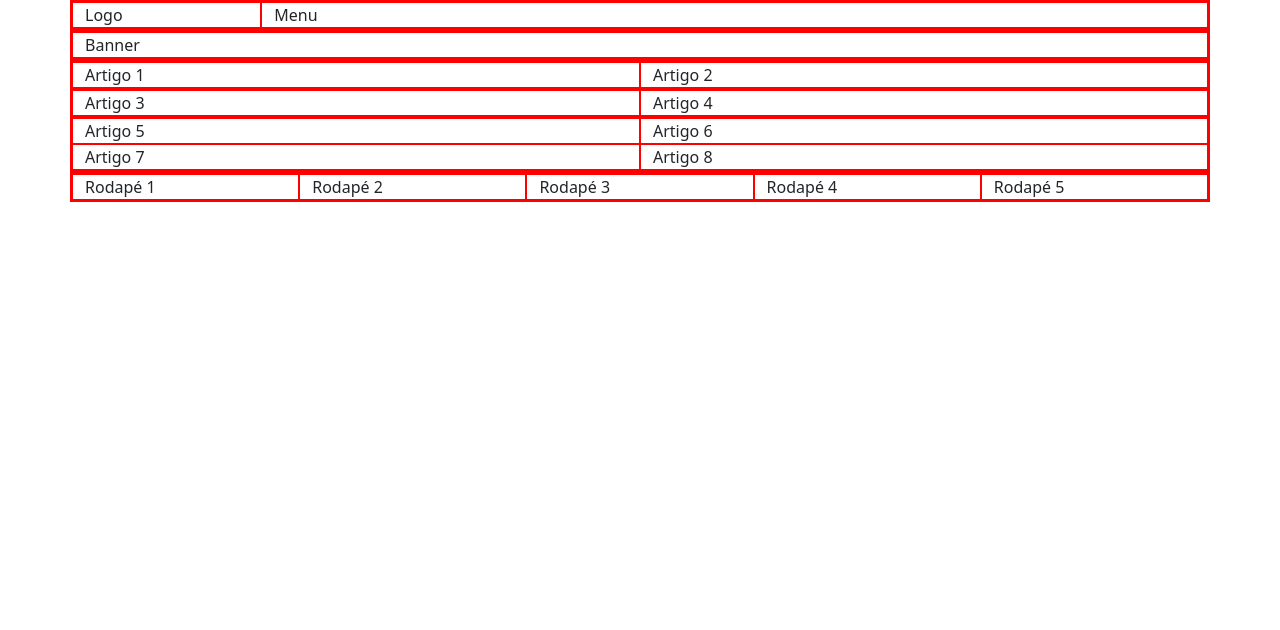
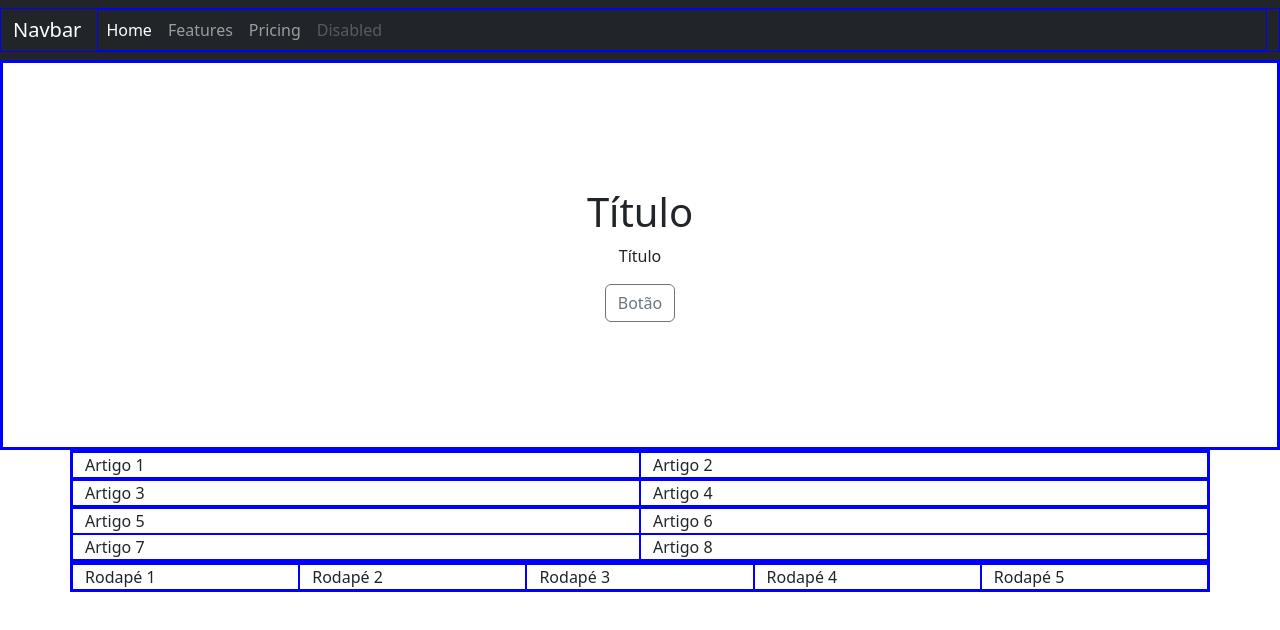
Before and after one commit to gilvandgalindo/html-bootstrap, a plain HTML site: page index.html in a window 1280 px wide. Drawn offline with Linux system fonts and the light colour scheme.

Commit message:
- adicionando navbar usando bootstrap - adicionando área de banner

```diff
--- /dev/null
+++ b/css/template.css
@@ -0,0 +1 @@
+#banner{ margin-top: 60px; min-height: 300px; }
--- a/index.html
+++ b/index.html
@@ -6,9 +6,12 @@
   <meta name="viewport" content="width=device-width, initial-scale=1">
   <title>Prototipo responsivo</title>
   <link href="css/bootstrap.min.css" rel="stylesheet">
+  <link href="css/template.css" rel="stylesheet">
   <style>
-    div, article, section {
-      border: 1px solid red;
+    div,
+    article,
+    section {
+      border: 1px solid blue;
     }
   </style>
 </head>
@@ -16,15 +19,40 @@
 <body>
 
   <header>
-    <div class="container">
+
+    <nav class="navbar fixed-top navbar-expand-lg navbar-dark bg-dark">
+      <div class="container-fluid">
+        <a class="navbar-brand" href="#">Navbar</a>
+        <button class="navbar-toggler" type="button" data-bs-toggle="collapse" data-bs-target="#navbarNav"
+          aria-controls="navbarNav" aria-expanded="false" aria-label="Toggle navigation">
+          <span class="navbar-toggler-icon"></span>
+        </button>
+        <div class="collapse navbar-collapse" id="navbarNav">
+          <ul class="navbar-nav">
+            <li class="nav-item">
+              <a class="nav-link active" aria-current="page" href="#">Home</a>
+            </li>
+            <li class="nav-item">
+              <a class="nav-link" href="#">Features</a>
+            </li>
+            <li class="nav-item">
+              <a class="nav-link" href="#">Pricing</a>
+            </li>
+            <li class="nav-item">
+              <a class="nav-link disabled">Disabled</a>
+            </li>
+          </ul>
+        </div>
+      </div>
+    </nav>
+
+    <div id="banner" class="container-fluid">
       <div class="row">
-        <div class="col-md-2 col-sm-12">Logo</div>
-        <div class="col-md-10 col-sm-12">Menu</div>
-      </div>
-    </div>
-    <div class="container">
-      <div class="row">
-        <div class="col">Banner</div>
+        <div class="col text-center" style="padding: 125px 0;">
+          <h1>Título</h1>
+          <p>Título</p>
+          <button class="btn btn-outline-secondary">Botão</button>
+        </div>
       </div>
     </div>
   </header>
```
Also changed, not shown: css/bootstrap.min.css.
